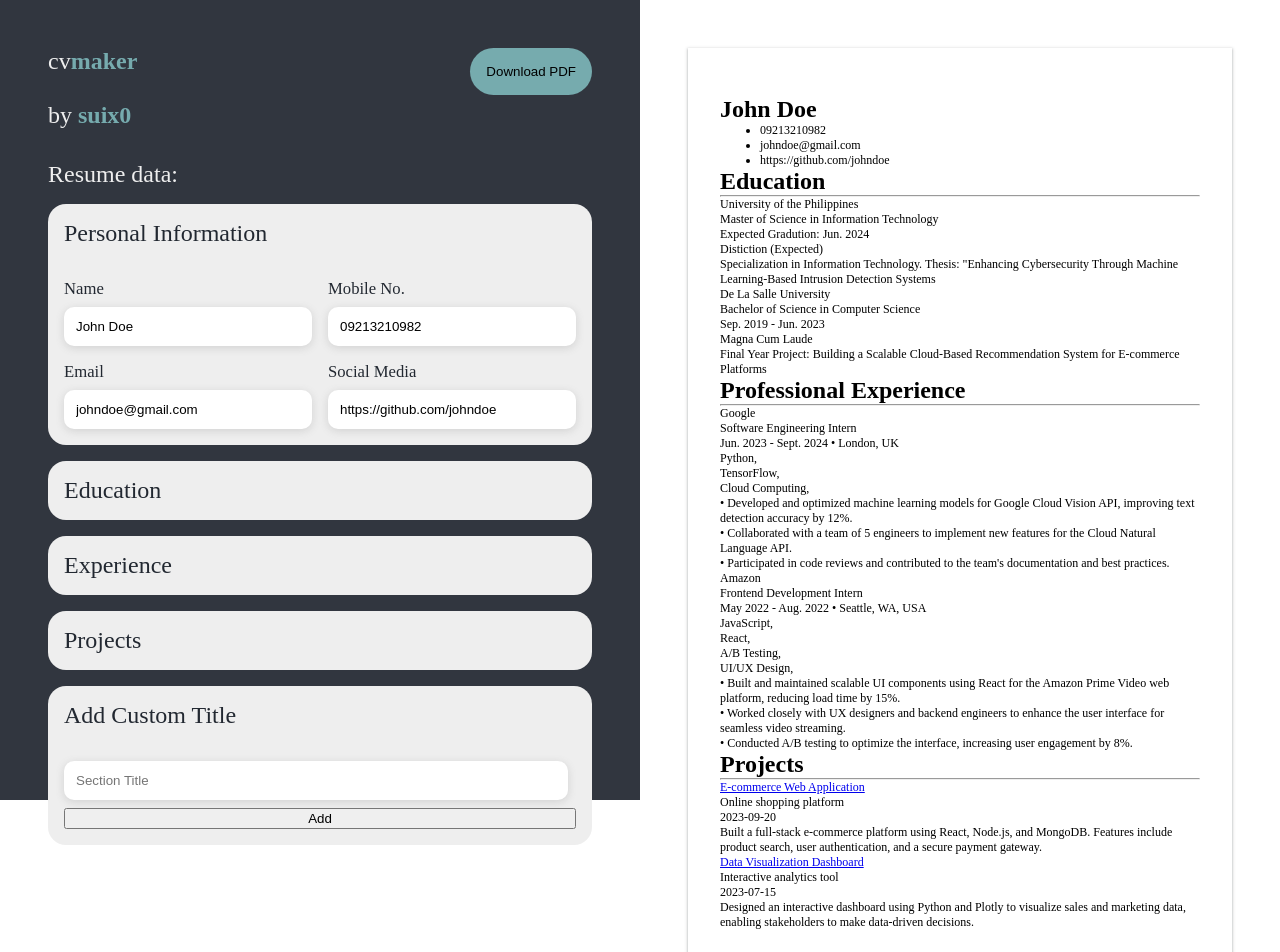
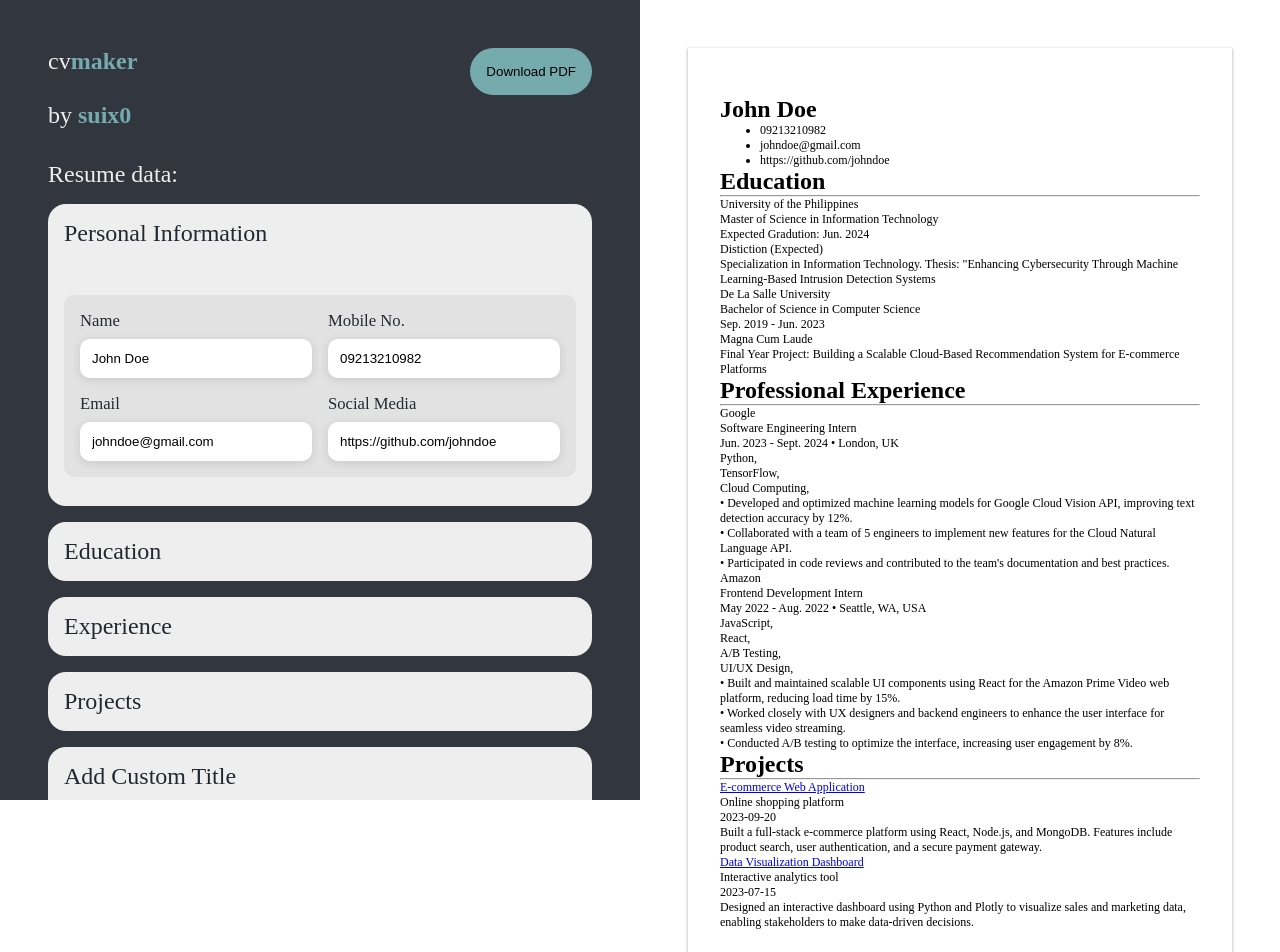
Before and after one commit to suix0/cvmaker, a React (Vite) app: page / in a window 1280 px wide. Shown: the top 952 px of the page. Built offline with nearby package versions, Linux system fonts and the light colour scheme.

Commit message:
deletion of sections in form will now reflect in cv display

```diff
--- a/src/App.css
+++ b/src/App.css
@@ -39,6 +39,7 @@ img {
   gap: 2rem;
   color: var(--fourth-clr);
 
+  overflow: auto;
   background-color: var(--second-clr);
 }
 
@@ -90,12 +91,31 @@ img {
   font-size: smaller;
 }
 
+.customForm {
+  display: flex;
+  flex-direction: row;
+  flex-wrap: wrap;
+  gap: 1rem;
+  margin-bottom: 0.8rem;
+  padding: 1rem;
+  background-color: #e2e2e2;
+  border-radius: 10px;
+}
+
 /* Styling of forms within section */
 .outerSection form {
   display: flex;
   flex-wrap: wrap;
   gap: 1rem;
-  margin-top: 2rem;
+  margin-bottom: 0.8rem;
+  padding: 1rem;
+  background-color: #e2e2e2;
+  border-radius: 10px;
+}
+
+.personalDiv {
+  margin-top: 3rem;
+  border-radius: 10px;
 }
 
 .outerSection h1 {
@@ -130,7 +150,7 @@ img {
   font-size: smaller;
   align-items: center;
   margin-bottom: 0.8rem;
-  padding: 0.2rem;
+  padding: 0.5rem;
   border-radius: 10px;
   background-color: #e2e2e2;
 }
@@ -141,7 +161,7 @@ img {
 }
 
 .innerSections1 {
-  margin-top: 2rem;
+  margin-top: 3rem;
 }
 
 .skills {
--- a/src/components/CvInput.jsx
+++ b/src/components/CvInput.jsx
@@ -97,6 +97,7 @@ function CvInput() {
       (custom) => custom.title !== e.target.dataset.customSectionName,
     );
     setCustomSectionData(newCustomData);
+    setCustomSectionCvDisplay(newCustomData);
   }
 
   return (
@@ -205,20 +206,43 @@ function AddCustomSection(props) {
   return (
     <section className="outerSection">
       <h1>Add Custom Title</h1>
-      <form onSubmit={props.handleSubmit}>
-        <div style={{ display: "flex", justifyContent: "space-between" }}>
+      <div
+        style={{
+          display: "flex",
+          justifyContent: "space-between",
+          marginTop: "1rem",
+        }}
+      >
         <input
           type="text"
           id="custom"
           name="custom"
           placeholder="Section Title"
-            style={{ flex: "1", marginRight: "8px" }}
+          style={{
+            flex: "1",
+            marginRight: "8px",
+            padding: "0.5rem",
+            border: "1px solid #76abae",
+            outlineColor: "#76abae",
+            borderRadius: "8px",
+          }}
           value={props.customSectionTitle}
           onChange={props.handleInputChange}
         />
-          <button type="submit">Add</button>
+        <button
+          style={{
+            borderRadius: "8px",
+            width: "70px",
+            border: "1px solid #76abae",
+            backgroundColor: "#76abae",
+            color: "#eeeeee",
+            fontSize: "1rem",
+          }}
+          onClick={props.handleSubmit}
+        >
+          Add
+        </button>
       </div>
-      </form>
     </section>
   );
 }
@@ -300,6 +324,7 @@ function CustomSectionInformation(props) {
       }
     }); // Update the entire custom data array
     props.setCustomSectionData(newCustomData);
+    props.setCustomDisplay(newCustomData);
   }
 
   function preventEnters(e) {
--- a/src/components/Education.jsx
+++ b/src/components/Education.jsx
@@ -94,6 +94,7 @@ function EducationInformation({
       (education) => education.id !== parseInt(e.target.dataset.index),
     );
     setEducationData(newEducationData);
+    setEducationCvDisplay(newEducationData);
   }
 
   return (
--- a/src/components/Experience.jsx
+++ b/src/components/Experience.jsx
@@ -195,6 +195,7 @@ function ExperienceInformation({
       (experience) => experience.id !== parseInt(e.target.dataset.index),
     );
     setExperienceData(newExperienceData);
+    setExperienceCvDisplay(newExperienceData);
   }
 
   function saveEdit() {
--- a/src/components/Personal.jsx
+++ b/src/components/Personal.jsx
@@ -21,6 +21,7 @@ export function PersonalInformation({
     <section onClick={onShow} className="outerSection">
       <h1>Personal Information</h1>
       {isActive && (
+        <div className="personalDiv">
           <form>
             <div>
               <label htmlFor="name">Name</label>
@@ -63,6 +64,7 @@ export function PersonalInformation({
               />
             </div>
           </form>
+        </div>
       )}
     </section>
   );
--- a/src/components/Projects.jsx
+++ b/src/components/Projects.jsx
@@ -116,8 +116,8 @@ function ProjectsInformation({
     const newProjects = initialProjectsData.filter(
       (project) => project.id !== parseInt(e.target.dataset.index),
     );
-    console.log(newProjects);
     setProjectsData(newProjects);
+    setProjectsDisplay(newProjects);
   }
 
   function saveEditToDisplay(e) {
@@ -312,12 +312,12 @@ function ProjectSection(props) {
         </form>
       ) : (
         <div className={props.index === 1 ? "innerSections1" : "innerSections"}>
-          <div>
+          <p>
             <span style={{ fontWeight: "bold" }}>
               {props.projectObject.projectName} •{" "}
             </span>
             {props.projectObject.subHeading}
-          </div>
+          </p>
           <button onClick={props.setActive} className="editBtn">
             <img src={edit} alt="Edit Button image" />
           </button>
--- a/src/index.css
+++ b/src/index.css
@@ -2,3 +2,7 @@
   box-sizing: border-box;
   margin: 0;
 }
+
+button {
+  cursor: pointer;
+}
```
Lines whose indentation alone changed are shown as unchanged.
